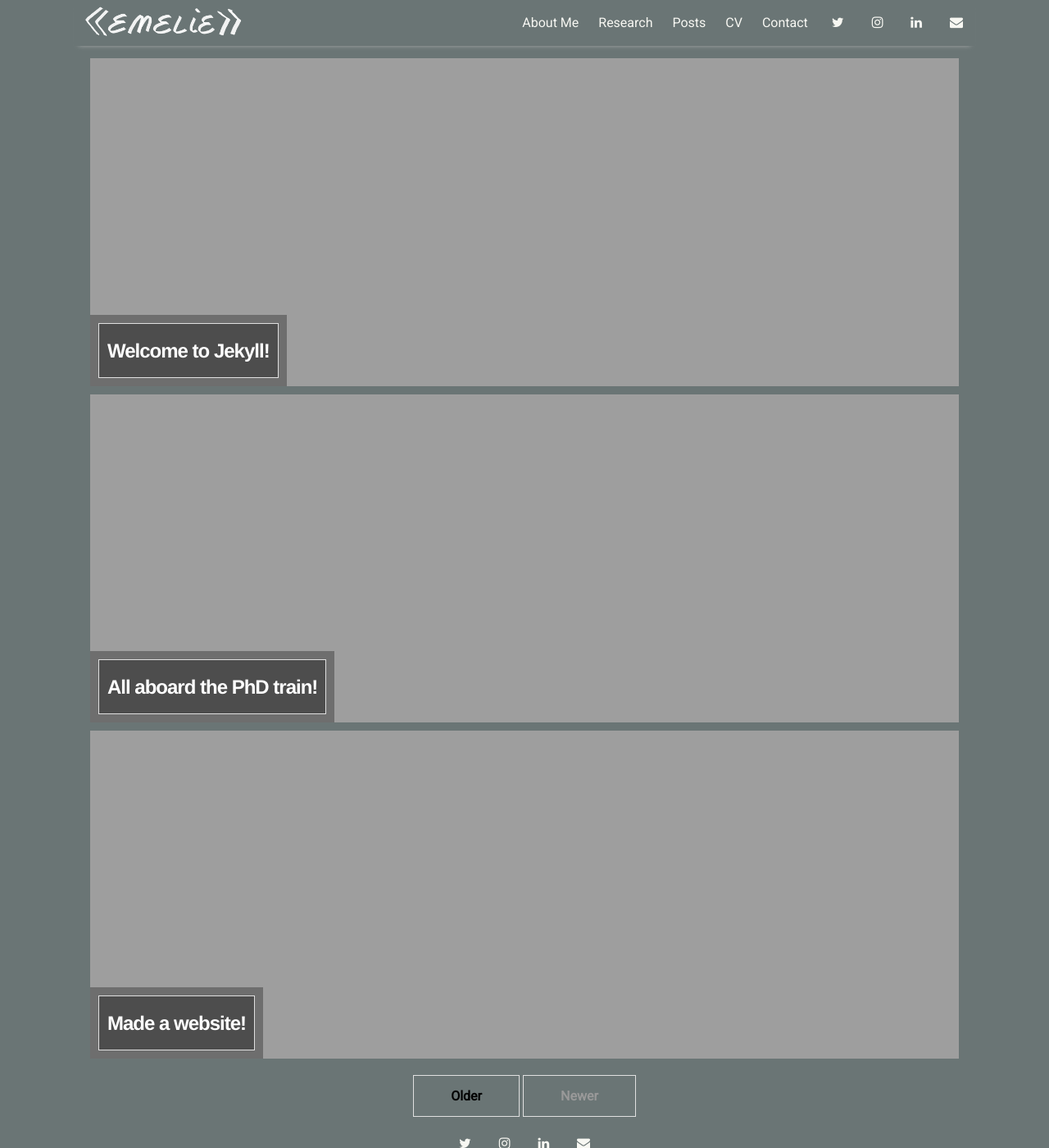
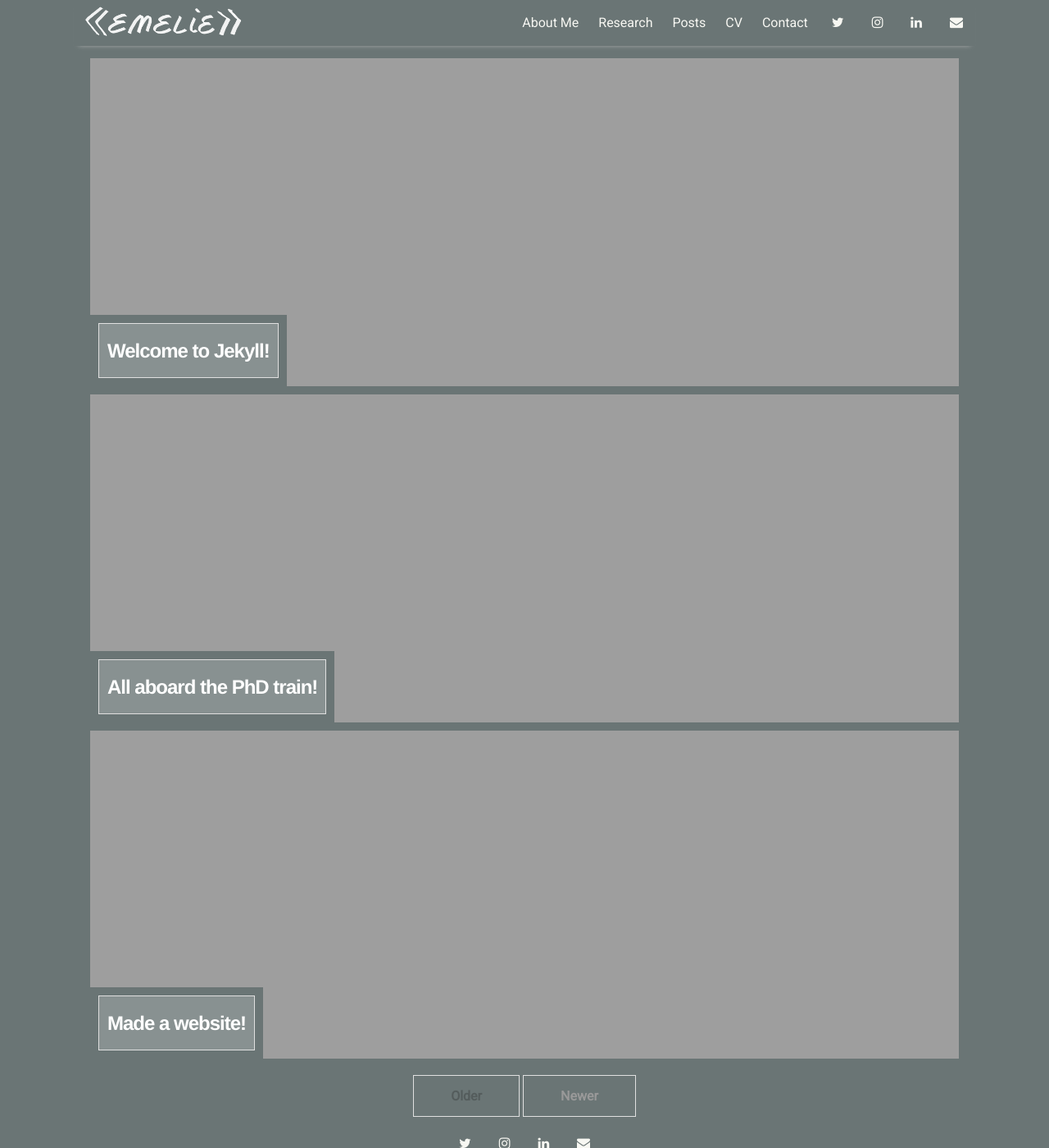
Before and after one commit to evdv/evdv.github.io, a Jekyll site: the page built from index.html, in a window 1280 px wide and 1400 px high. Shown: the whole window at 82% size. Built offline with Jekyll 4.4.1, drawn with Linux system fonts in a browser that asks for light colours; nearby versions of some CDN libraries; the list of posts is cut into pages by our own code.

Commit message:
Further refine button

```diff
--- a/_sass/_home.scss
+++ b/_sass/_home.scss
@@ -11,7 +11,7 @@
   margin: 0;
   padding: 10px;
   position: absolute;
-  background-color: rgba(1, 1, 1, 0.3);
+  /*background-color: rgba(255, 255, 255, 0.2);*/
   /*border: 1.5px solid #e0e0e0;*/
 }
 .featured-post h2 span {
@@ -21,11 +21,11 @@
   letter-spacing: -1px;
   /*background: rgb(0, 0, 0);*/ /* fallback color */
   padding: 10px;
-  background-color: rgba(1, 1, 1, 0.3);
+  background-color: rgba(255, 255, 255, 0.2);
   border: 1.5px solid #e0e0e0;
 }
 .featured-post span a {
-  background-color: rgba(1, 1, 1, 0.3);
+  background-color: rgba(1, 1, 1, 0.2);
   /*color: #6a7575; */
 }
 .featured-post h1 {
@@ -53,7 +53,7 @@
   font-weight: bold;
 }
 .pagination-active {
-  color: black;
+  color: #545c5c;
 }
 .pagination-active:hover {
   background-color: #e0e0e0;
```
